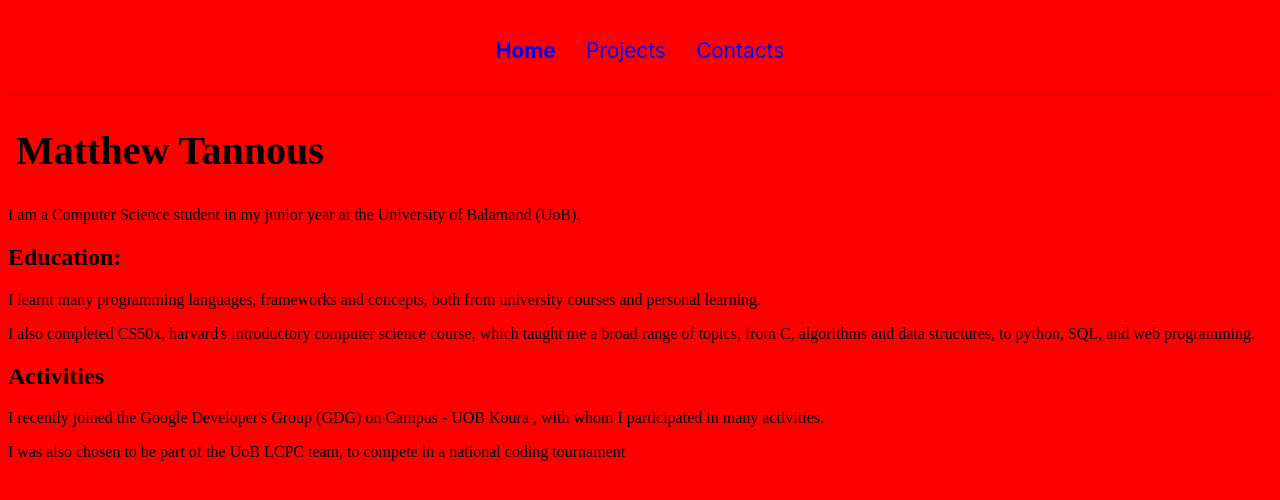
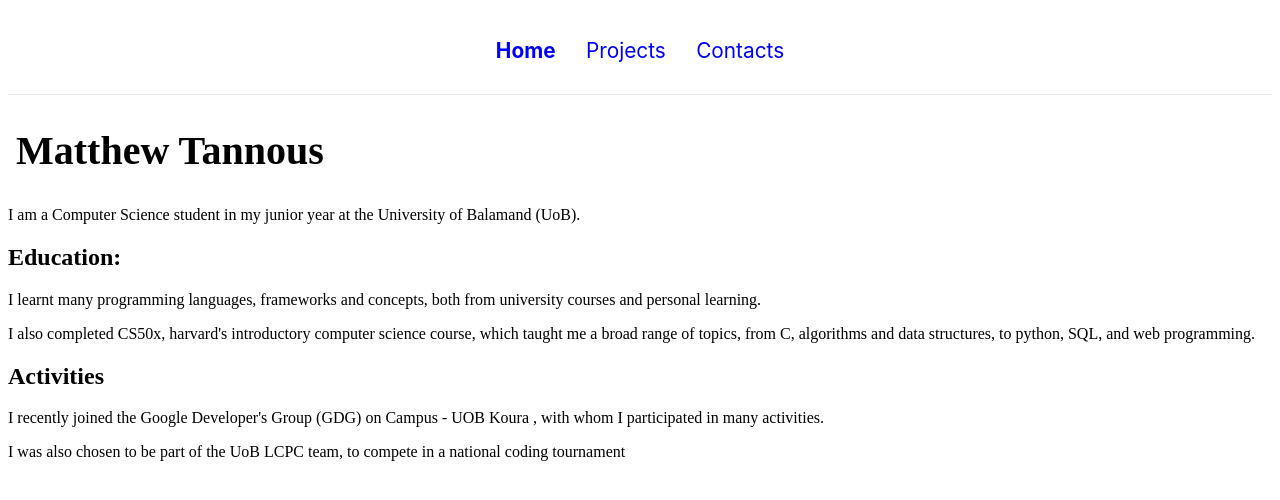
Before and after one commit to matthewtannous/matthewtannous.github.io, a Jekyll site: the page built from index.html, in a window 1280 px wide. Shown: the top 500 px of the page. Built offline with Jekyll 4.4.1, drawn with Linux system fonts in a browser that asks for light colours.

Commit message:
Fixed all image issues

```diff
--- a/_sass/_projects.scss
+++ b/_sass/_projects.scss
@@ -42,7 +42,3 @@
     height: 150px;
     border-radius: 8px;
 }
-
-body {
-    background-color: red;
-}
```
